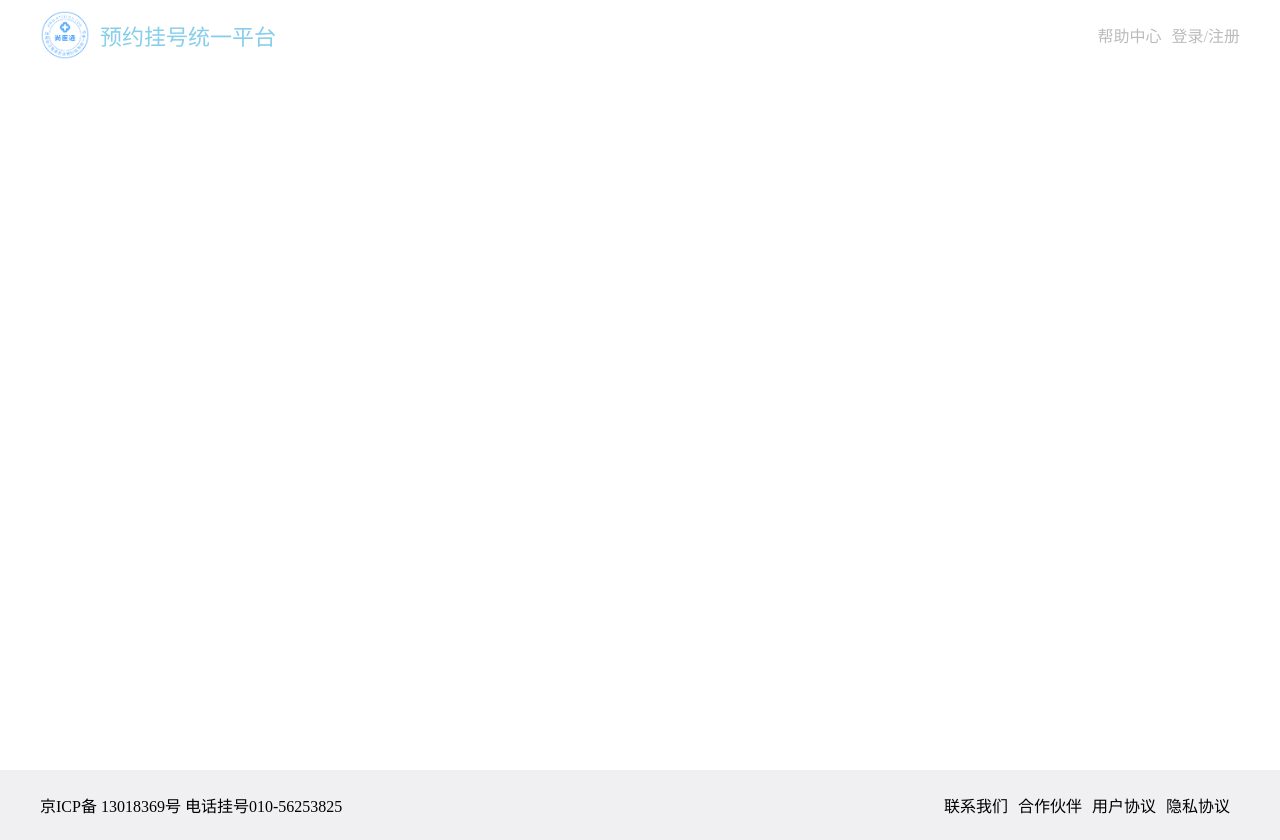
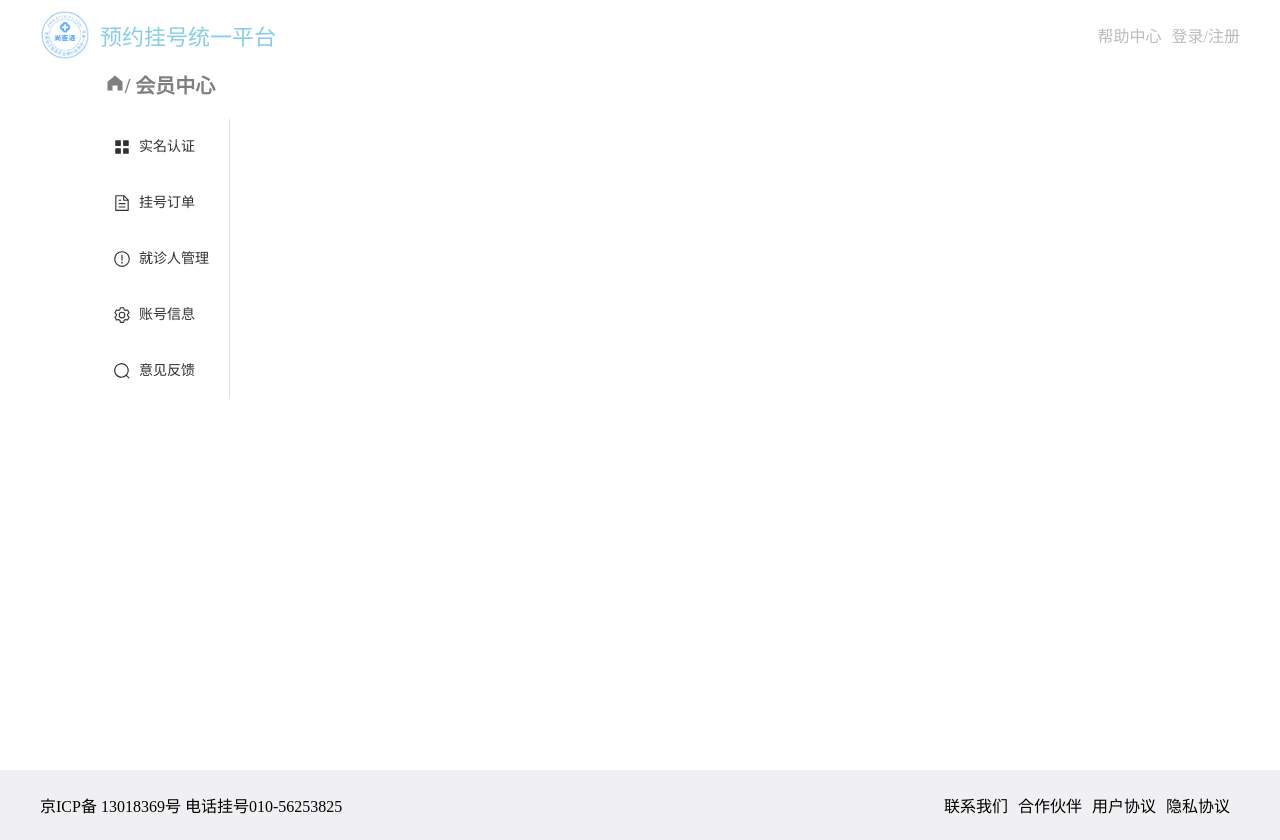
Before and after one commit to kaolabulan/syt, a Vue app: page /member in a window 1280 px wide. Built offline with nearby package versions, Linux system fonts and the light colour scheme.

Commit message:
会员中心静态和子组件路由管理

```diff
--- /dev/null
+++ b/src/pages/MemberCenter/certification/index.vue
@@ -0,0 +1,11 @@
+<script setup lang="ts">
+
+</script>
+
+<template>
+  <div>实名认证</div>
+</template>
+
+<style scoped lang="scss">
+
+</style>
--- /dev/null
+++ b/src/pages/MemberCenter/feedback/index.vue
@@ -0,0 +1,11 @@
+<script setup lang="ts">
+
+</script>
+
+<template>
+  <div>信息反馈</div>
+</template>
+
+<style scoped lang="scss">
+
+</style>
--- /dev/null
+++ b/src/pages/MemberCenter/index.vue
@@ -0,0 +1,82 @@
+<script setup lang="ts">
+import {Document, Menu as IconMenu, Warning, Setting,Search,HomeFilled} from '@element-plus/icons-vue'
+
+
+const changeActive = ()=>{
+
+}
+</script>
+<script lang="ts">
+  export default {
+    name:'MemberCenter'
+  }
+</script>
+<template>
+  <div class="hos_detail">
+    <!-- 左侧导航区-->
+    <div class="menu">
+      <div class="top">
+        <el-icon><HomeFilled /></el-icon>
+        <span>/ 会员中心</span>
+      </div>
+      <el-menu  class="el-menu-vertical-demo">
+        <el-menu-item @click="changeActive('/hospital')" index="/hospital">
+          <el-icon>
+            <icon-menu/>
+          </el-icon>
+          <span>实名认证</span>
+        </el-menu-item>
+        <el-menu-item @click="changeActive('/hospital/detail')" index="/hospital/detail">
+          <el-icon>
+            <document/>
+          </el-icon>
+          <span>挂号订单</span>
+        </el-menu-item>
+        <el-menu-item @click="changeActive('/hospital/notice')" index="/hospital/notice">
+          <el-icon><Warning /></el-icon>
+          <span>就诊人管理</span>
+        </el-menu-item>
+        <el-menu-item @click="changeActive('/hospital/close')" index="/hospital/close">
+          <el-icon>
+            <setting/>
+          </el-icon>
+          <span>账号信息</span>
+        </el-menu-item>
+        <el-menu-item @click="changeActive('/hospital/search')" index="/hospital/search">
+          <el-icon><Search /></el-icon>
+          <span>意见反馈</span>
+        </el-menu-item>
+      </el-menu>
+
+    </div>
+    <!-- 右侧展示区-->
+    <div class="content">
+      <router-view></router-view>
+
+    </div>
+  </div>
+</template>
+
+<style scoped lang="scss">
+.hos_detail {
+  display: flex;
+
+  .menu {
+    flex: 2;
+    display: flex;
+    flex-direction: column;
+    align-items: center;
+    .top{
+      color: #7f7f7f;
+      font-weight: 888;
+      font-size: 20px;
+      margin-bottom: 20px;
+    }
+  }
+
+  .content {
+    flex: 8;
+    margin-top: 50px;
+  }
+}
+</style>
--- /dev/null
+++ b/src/pages/MemberCenter/order/index.vue
@@ -0,0 +1,11 @@
+<script setup lang="ts">
+
+</script>
+
+<template>
+  <div>挂号订单</div>
+</template>
+
+<style scoped lang="scss">
+
+</style>
--- /dev/null
+++ b/src/pages/MemberCenter/patient/index.vue
@@ -0,0 +1,11 @@
+<script setup lang="ts">
+
+</script>
+
+<template>
+  <div>就诊人管理</div>
+</template>
+
+<style scoped lang="scss">
+
+</style>
--- a/src/pages/hospital_detail/register/step2.vue
+++ b/src/pages/hospital_detail/register/step2.vue
@@ -27,6 +27,7 @@ const clickId = ref()
 const activeClick = (people:any)=>{
   clickId.value = people.id
 }
+
 </script>
 
 <template>
@@ -115,7 +116,7 @@ const activeClick = (people:any)=>{
     </el-card>
     <!--提交按钮    -->
     <div class="btn">
-      <el-button type="primary" size="default">确认挂号</el-button>
+      <el-button type="primary" size="default" :disabled="clickId===undefined">确认挂号</el-button>
 
     </div>
   </div>
--- a/src/pages/hospital_detail/register/visitor.vue
+++ b/src/pages/hospital_detail/register/visitor.vue
@@ -86,12 +86,13 @@ const isClick = computed(()=>props.visitorItem.id===props.clickId)
       opacity: 0.5;
       transform: rotate(35deg);
     }
+
     .confirm-enter-from {
       transform: scale(1);
     }
 
     .confirm-enter-active {
-      transition: all 0.3s;
+      transition: all 0.3s linear;
     }
 
     .confirm-enter-to {
--- a/src/router/index.ts
+++ b/src/router/index.ts
@@ -43,6 +43,48 @@ export default createRouter({
 
       ]
     },
+    {
+      path: '/member',
+      //路由懒加载
+      component: () => import('@/pages/MemberCenter/index.vue'),
+      children: [
+        {
+          path: 'certification',
+          component: () => import('@/pages/user/certification/index.vue'),
+          meta:{
+            title:'实名认证'
+          }
+        },
+        {
+          path: 'order',
+          component: () => import('@/pages/user/order/index.vue'),
+          meta:{
+            title:'挂号订单'
+          }
+        },
+        {
+          path: 'patient',
+          component: () => import('@/pages/user/patient/index.vue'),
+          meta:{
+            title:'就诊人管理'
+          }
+        },
+        {
+          path: 'profile',
+          component: () => import('@/pages/user/profile/index.vue'),
+          meta:{
+            title:'账号信息'
+          }
+        },
+        {
+          path: 'feedback',
+          component: () => import('@/pages/user/feedback/index.vue'),
+          meta:{
+            title:'信息反馈'
+          }
+        }
+      ]
+    },
     //重定向
     {
       path:'/',
```
Also changed, not shown: src/pages/MemberCenter/profike/index.vue (added, +11 -0 lines).
